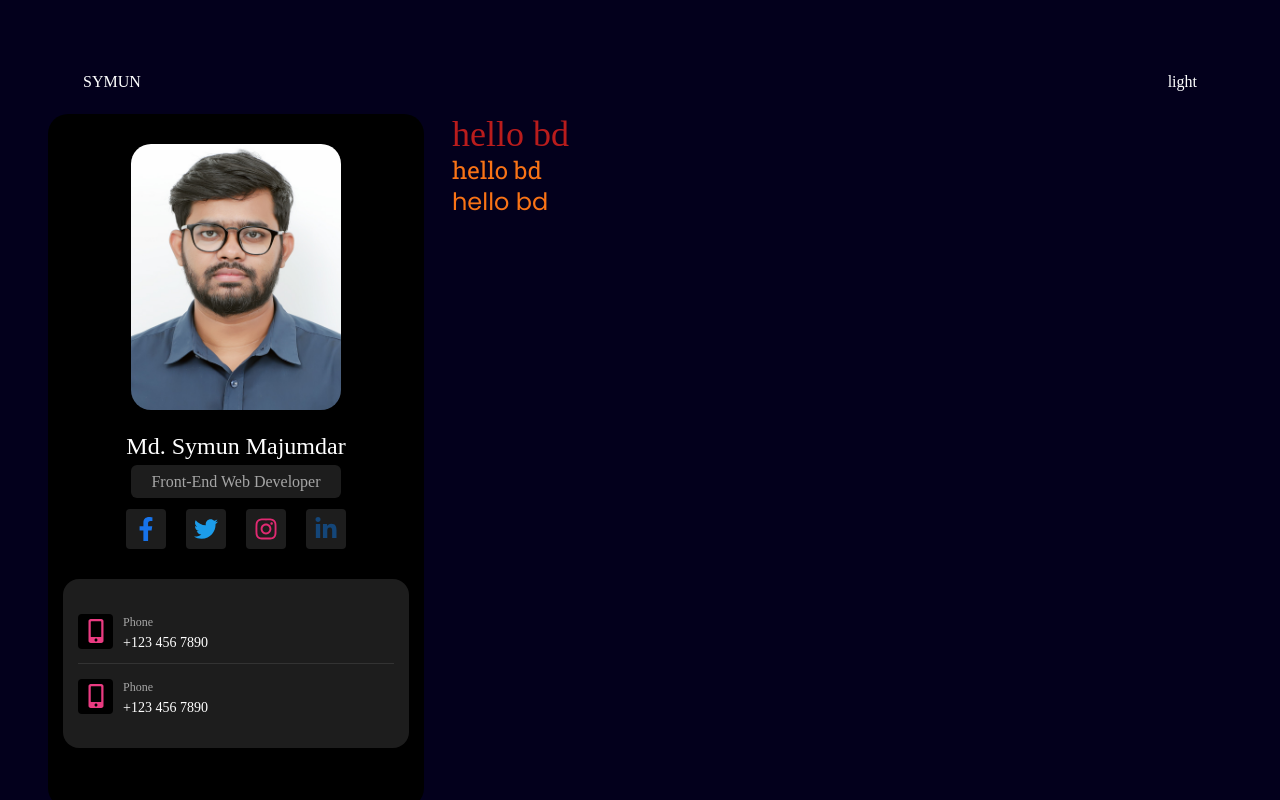
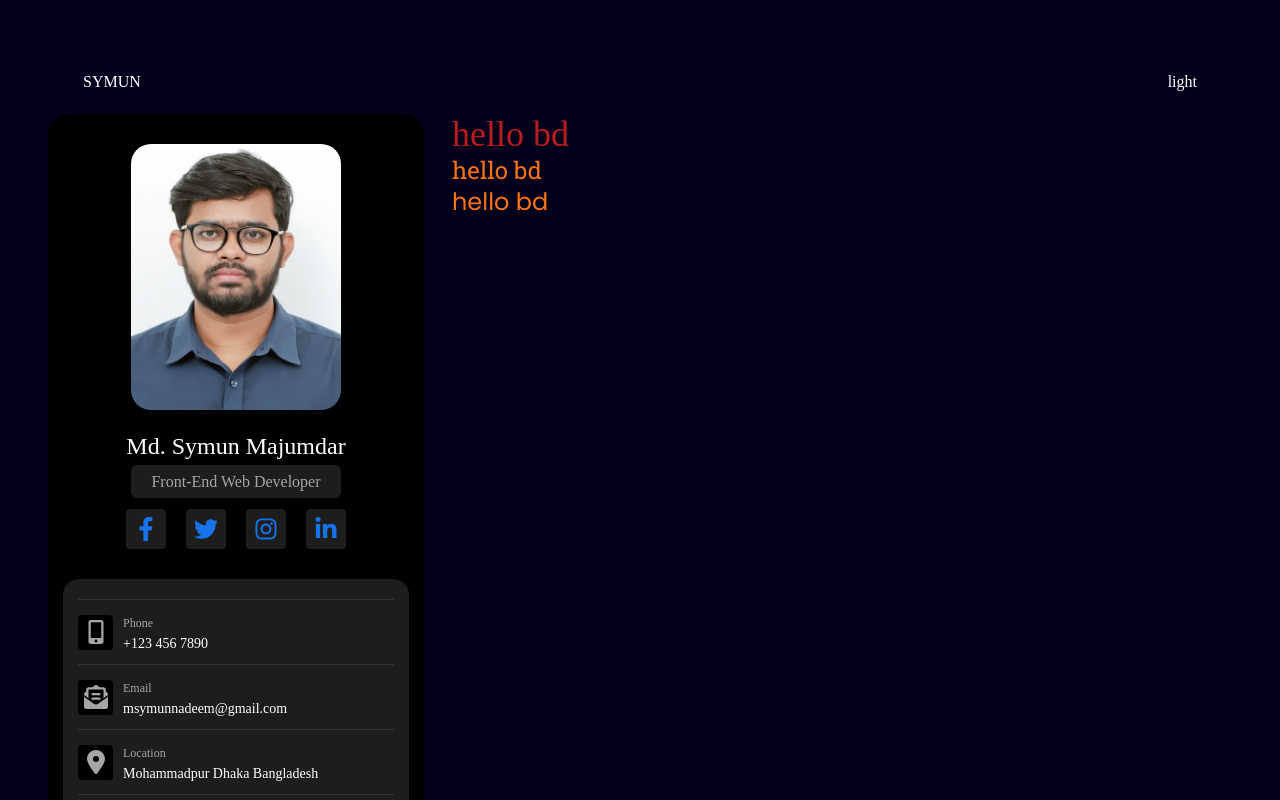
Before and after one commit to SymuNadeeM/Portfolio-NextJs, a Next.js app: page / in a window 1280 px wide. Shown: the top 800 px of the page. Built offline with nearby package versions, Linux system fonts and the light colour scheme.

Commit message:
dynamic sidbar

```diff
--- a/src/app/components/shared/ASide/SideBar.jsx
+++ b/src/app/components/shared/ASide/SideBar.jsx
@@ -1,23 +1,20 @@
 import Image from "next/image";
 import Link from "next/link";
-import {
-  FaFacebookF,
-  FaInstagram,
-  FaLinkedinIn,
-  FaMobileAlt,
-  FaTwitter,
-} from "react-icons/fa";
-import profile from "../../../assets/Symun2.jpg";
+import { IoMdDownload } from "react-icons/io";
+import { profileData } from "../../../data/profileData";
+// Sample data array of objects
+
 
 const SideBar = () => {
   return (
     <div className=" px-3.5 py-7.5 bg-black rounded-[20px]">
-      <div className="text-center">
+       {profileData.map((profileData,index)=>(
+        <div key={index} className="text-center">
         {/* image */}
         <div className="flex items-center justify-center">
           <div className="mb-5">
             <Image
-              src={profile}
+              src={profileData.imageUrl}
               width={210}
               height={210}
               alt="profile"
@@ -26,56 +23,49 @@ const SideBar = () => {
           </div>
         </div>
         <h4 className="text-xl xl:text-2xl leading-4 font-medium text-white mb-2">
-          Md. Symun Majumdar
+          {profileData.name}
         </h4>
         <span className="px-5 py-2 rounded-md  font-medium bg-grayBackground text-grayText">
-          Front-End Web Developer
+          {profileData.occupation}
         </span>
         <div className="mt-3.5 mb-7.5 flex items-center justify-center">
           <ul className="flex items-center gap-5">
-            <li className="social-media text-fbColor">
-              <Link href={"#"} className="link-social">
-                <FaFacebookF className="text-2xl" />
+            {profileData.socialMedia.map((social, index) => (
+              <li key={index} className="social-media text-fbColor">
+                <Link href={social.link} className="link-social">
+                  <social.icon className="text-2xl" />
                 </Link>
               </li>
-            <li className="social-media text-twitter">
-              <Link href={"#"} className="link-social">
-                <FaTwitter className="text-2xl" />
-              </Link>
-            </li>
-            <li className="social-media text-instr">
-              <Link href={"#"} className="link-social">
-                <FaInstagram className="text-2xl" />
-              </Link>
-            </li>
-            <li className="social-media text-linkEnd">
-              <Link href={"#"} className="link-social">
-                <FaLinkedinIn className="text-2xl" />
-              </Link>
-            </li>
+            ))}
           </ul>
         </div>
         <div className="mb-7.5 px-3.5 py-5 rounded-2xl bg-grayBackground">
-          <div className="py-2.5 flex items-center gap-[10px]">
-            <div className="device-media text-mobile">
-              <FaMobileAlt className="text-2xl" />
+          {profileData.contactInfo.map((contact, index) => (
+            <div key={index} className="py-2.5 flex items-center gap-[10px] border-t border-borderColor">
+              <div className="device-media">
+                <contact.icon className="text-2xl" />
               </div>
               <div className="text-start">
-              <span className="text-xs leading-[18px]">Phone</span>
-              <p className="text-sm text-white">+123 456 7890</p>
+                <span className="text-xs leading-[18px]">{contact.label}</span>
+                <p className="text-sm text-white">{contact.value}</p>
               </div>
             </div>
-          <div className="py-2.5 flex items-center gap-[10px] border-t border-borderColor">
-            <div className="device-media text-mobile">
-              <FaMobileAlt className="text-2xl" />
+          ))}
         </div>
-            <div className="text-start">
-              <span className="text-xs leading-[18px]">Phone</span>
-              <p className="text-sm text-white">+123 456 7890</p>
+        <div className="flex items-center justify-center">
+          <Link
+            href="#"
+            className="h-[53px] w-[205px] rounded-[10px] border border-transparent text-white text-lg bg-gradient-to-r from-[#fa5252] to-[#dd2476] flex items-center justify-center"
+          >
+            <span>
+              <IoMdDownload className="text-lg mr-1" />
+            </span>
+            Download CV
+          </Link>
         </div>
       </div>
-        </div>
-      </div>
+       ))}
+
     </div>
   );
 };
--- /dev/null
+++ b/src/app/data/profileData.js
@@ -0,0 +1,29 @@
+import {
+  FaCalendarAlt,
+  FaEnvelopeOpenText,
+  FaFacebookF,
+  FaInstagram,
+  FaLinkedinIn,
+  FaMobileAlt,
+  FaTwitter,
+} from "react-icons/fa";
+import { FaLocationDot } from "react-icons/fa6";
+import userPic from "../assets/Symun2.jpg";
+
+export const profileData = [{
+  name: "Md. Symun Majumdar",
+  occupation: "Front-End Web Developer",
+  imageUrl: userPic,
+  socialMedia: [
+    { icon: FaFacebookF, link: "#",color: "#1773ea" },
+    { icon: FaTwitter, link: "#",color: "#1773ea" },
+    { icon: FaInstagram, link: "#", color: "#1773ea" },
+    { icon: FaLinkedinIn, link: "#", color: "#1773ea" },
+  ],
+  contactInfo: [
+    { icon: FaMobileAlt, label: "Phone", value: "+123 456 7890" },
+    { icon: FaEnvelopeOpenText, label: "Email", value: "msymunnadeem@gmail.com" },
+    { icon: FaLocationDot, label: "Location", value: "Mohammadpur Dhaka Bangladesh" },
+    { icon: FaCalendarAlt, label: "Birthday", value: "June 12, 1998" },
+  ],
+}]
--- a/tailwind.config.js
+++ b/tailwind.config.js
@@ -15,7 +15,10 @@ module.exports = {
        instr:"#e12a72",
        linkEnd: "#144679",
        mobile: "#E93B81",
-       borderColor: "#333"
+       borderColor: "#333",
+       emailColor: "#6AB5B9",
+       locationColor: "#FD7590",
+       calendarColor:"#C17CEB"
       },
       fontFamily: {
         Roboto: "'Roboto Slab', 'serif'",
```
Lines whose indentation alone changed are shown as unchanged.
